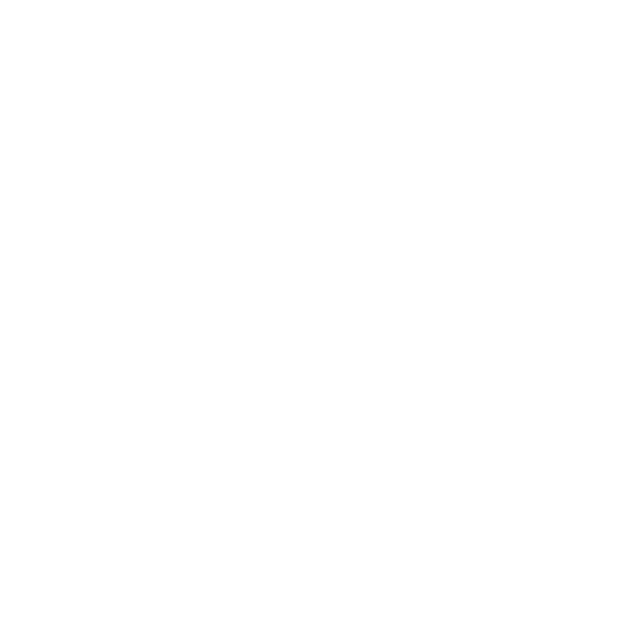
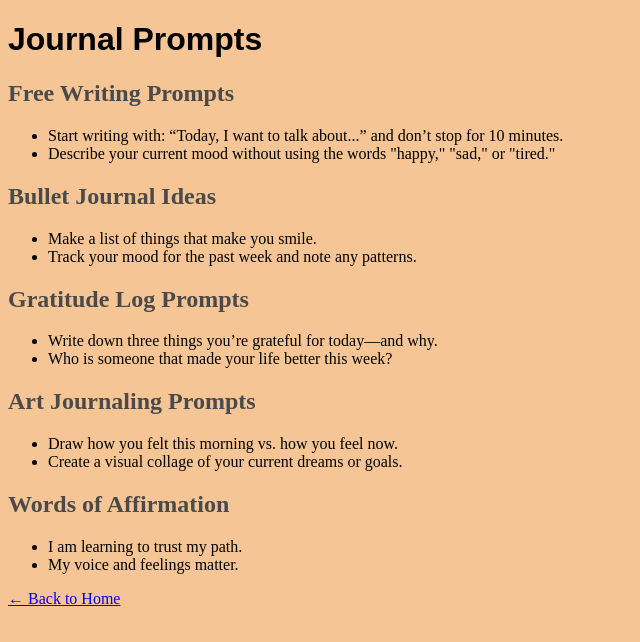
Before and after one commit to shayleepugmire1/CS-1030-Example-Site, a plain HTML site: page about.html in a window 1280 px wide. Shown: the whole page, without its empty margins (0-640 px from the left). Drawn offline with Linux system fonts and the light colour scheme.

Commit message:
Update about.html

```diff
--- a/about.html
+++ b/about.html
@@ -3,4 +3,39 @@
   <head>
     <title>Journal Prompts - The Joy of Journaling</title>
   </head>
+  <body bgcolor="#f5c595">
+  <h1><font face="Arial, Helvetica, sans-serif">Journal Prompts</font></h1>
+
+  <h2><font color="#4a4a4a">Free Writing Prompts</font></h2>
+  <ul>
+    <li>Start writing with: “Today, I want to talk about...” and don’t stop for 10 minutes.</li>
+    <li>Describe your current mood without using the words "happy," "sad," or "tired."</li>
+  </ul>
+
+  <h2><font color="#4a4a4a">Bullet Journal Ideas</font></h2>
+  <ul>
+    <li>Make a list of things that make you smile.</li>
+    <li>Track your mood for the past week and note any patterns.</li>
+  </ul>
+
+  <h2><font color="#4a4a4a">Gratitude Log Prompts</font></h2>
+  <ul>
+    <li>Write down three things you’re grateful for today—and why.</li>
+    <li>Who is someone that made your life better this week?</li>
+  </ul>
+
+  <h2><font color="#4a4a4a">Art Journaling Prompts</font></h2>
+  <ul>
+    <li>Draw how you felt this morning vs. how you feel now.</li>
+    <li>Create a visual collage of your current dreams or goals.</li>
+  </ul>
+
+  <h2><font color="#4a4a4a">Words of Affirmation</font></h2>
+  <ul>
+    <li>I am learning to trust my path.</li>
+    <li>My voice and feelings matter.</li>
+  </ul>
+
+  <a href="index.html">← Back to Home</a>
+</body>
 </html>
```
